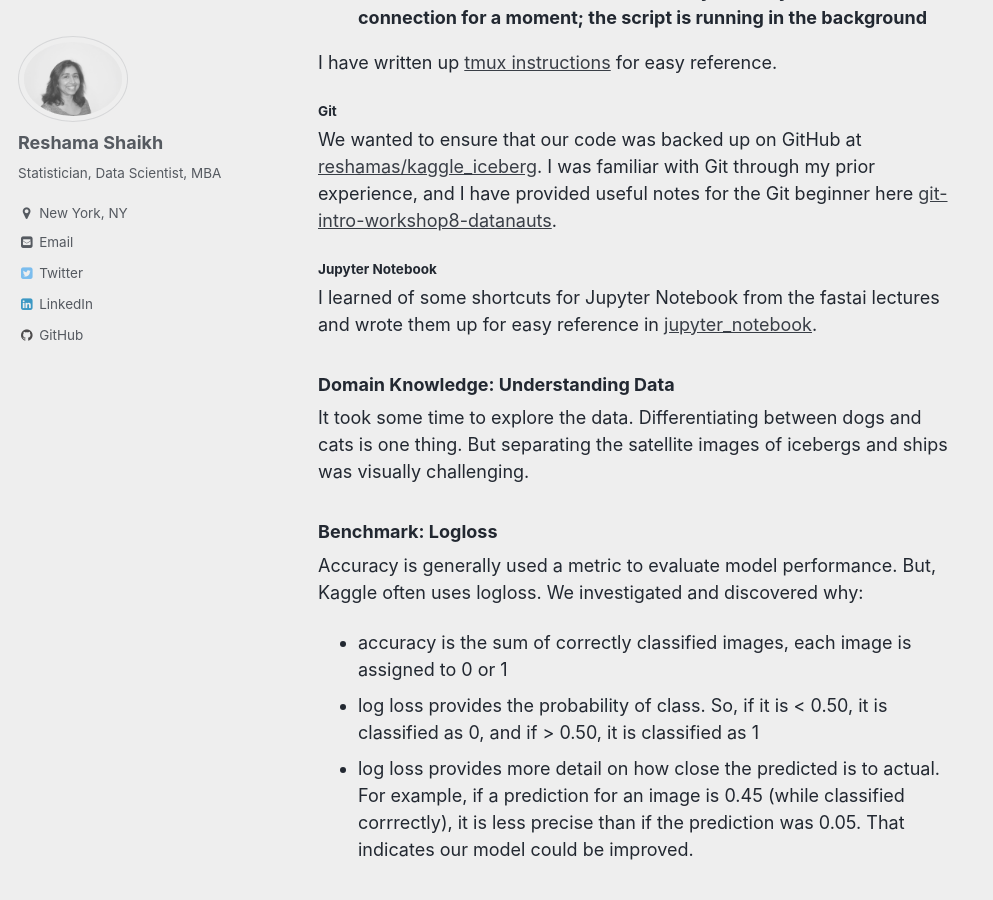
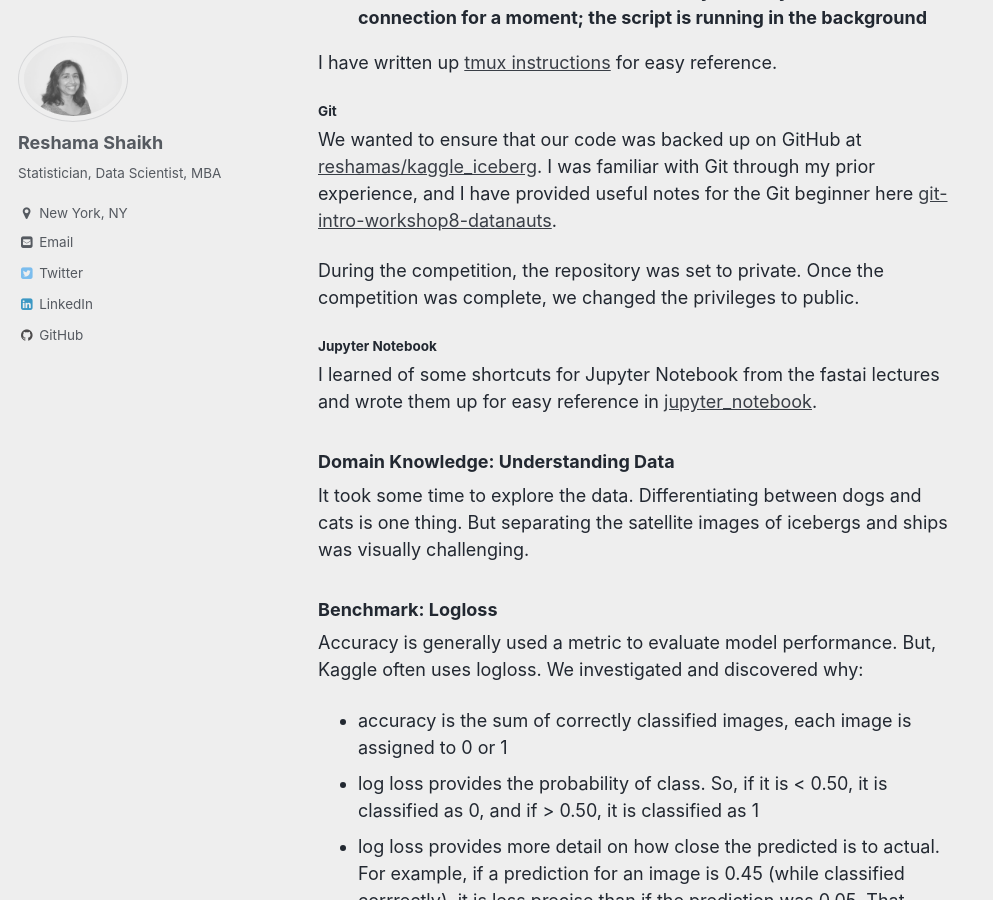
Before and after one commit to reshamas/reshamas.github.io, a Jekyll site: the page built from _posts/2018-04-18-my-first-kaggle-competition.md, in a window 1280 px wide and 900 px high, scrolled down 2110 px. Shown: the whole window, without its empty margins (0-993 px from the left). Built offline with Jekyll 4.4.1, drawn with Linux system fonts in a browser that asks for light colours; emoji names are drawn with the system emoji font.

Commit message:
Update 2018-04-18-my-first-kaggle-competition.md

```diff
--- a/_posts/2018-04-18-my-first-kaggle-competition.md
+++ b/_posts/2018-04-18-my-first-kaggle-competition.md
@@ -44,6 +44,8 @@ I have written up [tmux instructions](https://github.com/reshamas/fastai_deeplea
 #### Git
 We wanted to ensure that our code was backed up on GitHub at [reshamas/kaggle_iceberg](https://github.com/reshamas/kaggle_iceberg).  I was familiar with Git through my prior experience, and I have provided useful notes for the Git beginner here [git-intro-workshop8-datanauts](https://github.com/reshamas/git-intro-workshop8-datanauts).
 
+During the competition, the repository was set to private.  Once the competition was complete, we changed the privileges to public.
+
 #### Jupyter Notebook
 I learned of some shortcuts for Jupyter Notebook from the fastai lectures and wrote them up for easy reference in [jupyter_notebook](https://github.com/reshamas/fastai_deeplearn_part1/blob/master/tools/jupyter_notebook).
 
```
